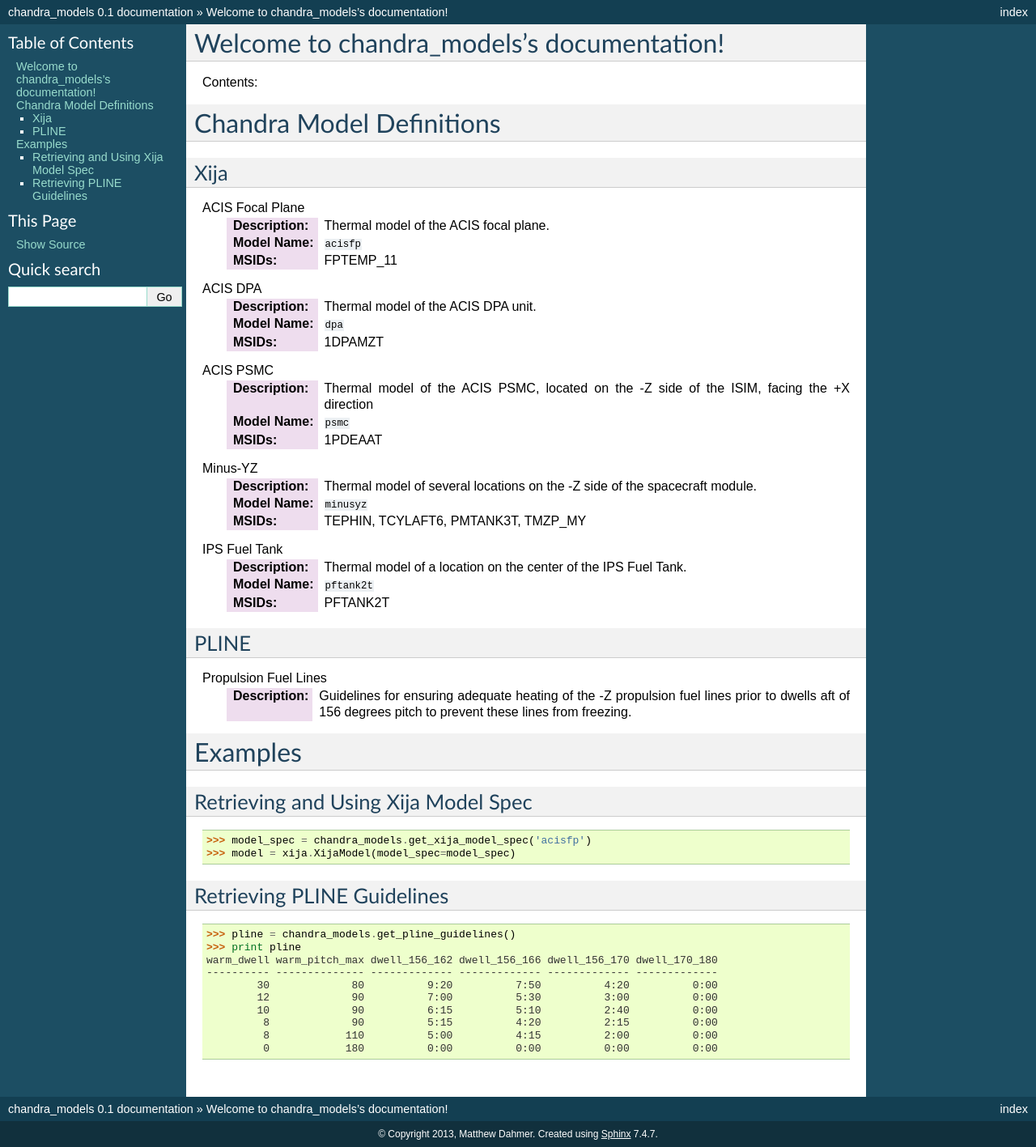
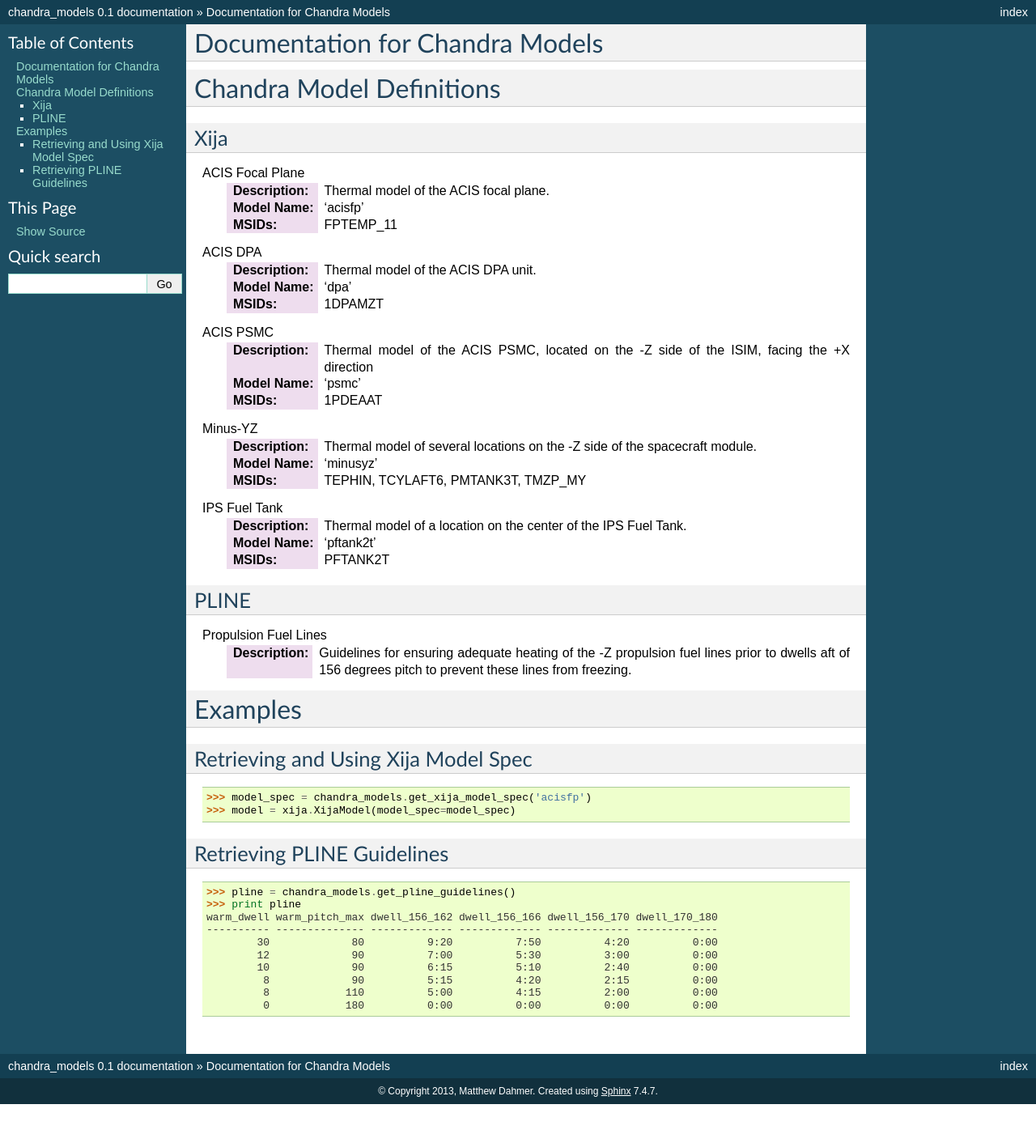
Before and after one commit to sot/chandra_models, a Sphinx documentation site: the page built from doc/index.rst, in a window 1280 px wide. Shown: the whole page at 81% size. Built offline with Sphinx 7.4.7, drawn with Linux system fonts in a browser that asks for light colours; after the commit the page ends 1364 px from its top, so only the background shows below that.

Commit message:
Make minor formatting changes to doc/index.rst.
Signed-off-by: Matthew Dahmer <matthew.dahmer@gmail.com>

```diff
--- a/doc/index.rst
+++ b/doc/index.rst
@@ -3,10 +3,10 @@
    You can adapt this file completely to your liking, but it should at least
    contain the root `toctree` directive.
 
-Welcome to chandra_models's documentation!
-==========================================
+Documentation for Chandra Models
+================================
 
-Contents:
+.. Contents:
 
 .. toctree::
    :maxdepth: 2
@@ -19,23 +19,23 @@
 ----
 ACIS Focal Plane
     :Description: Thermal model of the ACIS focal plane.
-    :Model Name: ``acisfp``
+    :Model Name: 'acisfp'
     :MSIDs: FPTEMP_11
 ACIS DPA
     :Description: Thermal model of the ACIS DPA unit.
-    :Model Name: ``dpa``
+    :Model Name: 'dpa'
     :MSIDs: 1DPAMZT
 ACIS PSMC
     :Description: Thermal model of the ACIS PSMC, located on the -Z side of the ISIM, facing the +X direction
-    :Model Name: ``psmc``
+    :Model Name: 'psmc'
     :MSIDs: 1PDEAAT
 Minus-YZ
     :Description: Thermal model of several locations on the -Z side of the spacecraft module.
-    :Model Name: ``minusyz``
+    :Model Name: 'minusyz'
     :MSIDs: TEPHIN, TCYLAFT6, PMTANK3T, TMZP_MY
 IPS Fuel Tank
     :Description: Thermal model of a location on the center of the IPS Fuel Tank.
-    :Model Name: ``pftank2t``
+    :Model Name: 'pftank2t'
     :MSIDs: PFTANK2T
 
 PLINE
```
